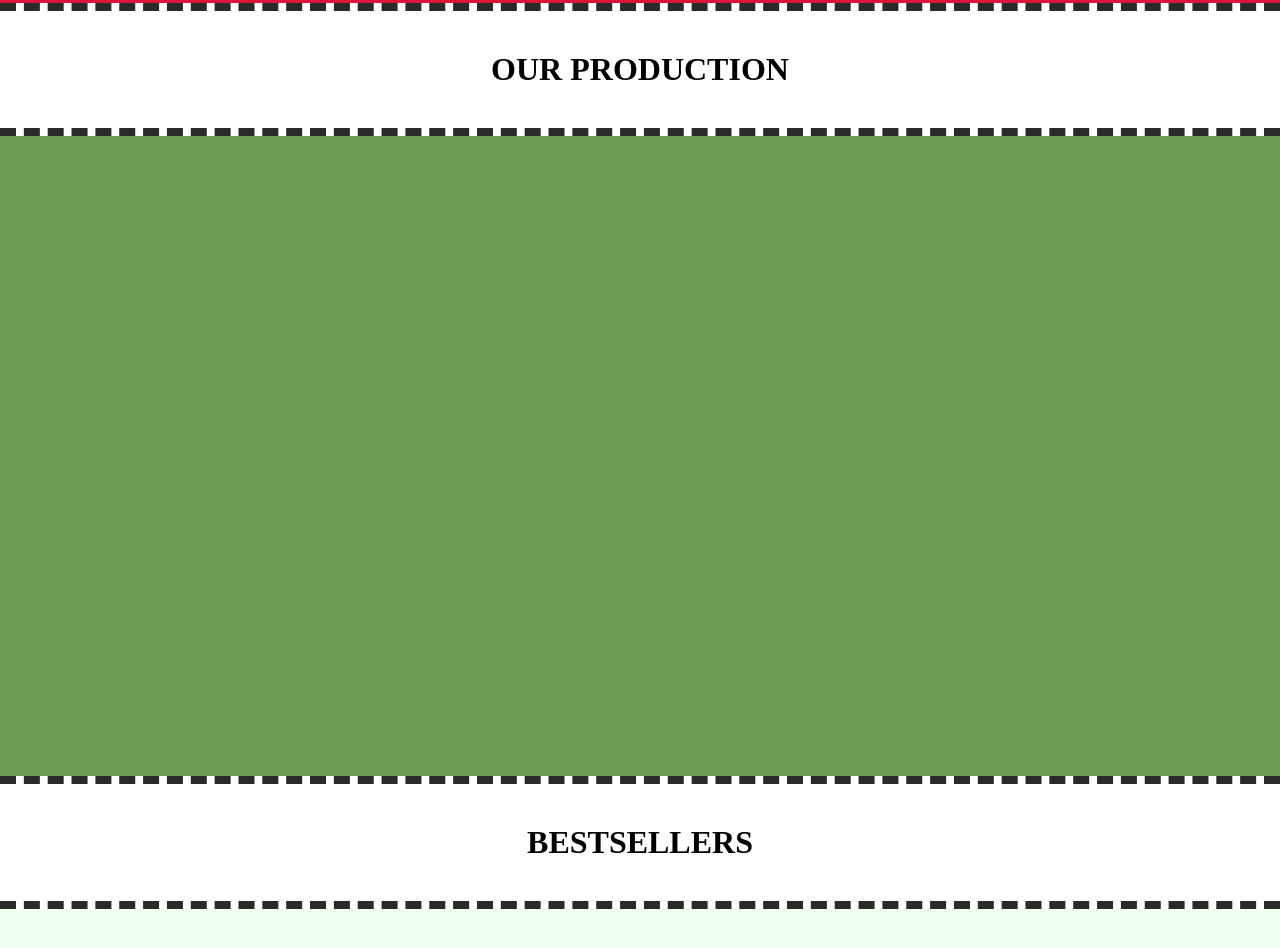
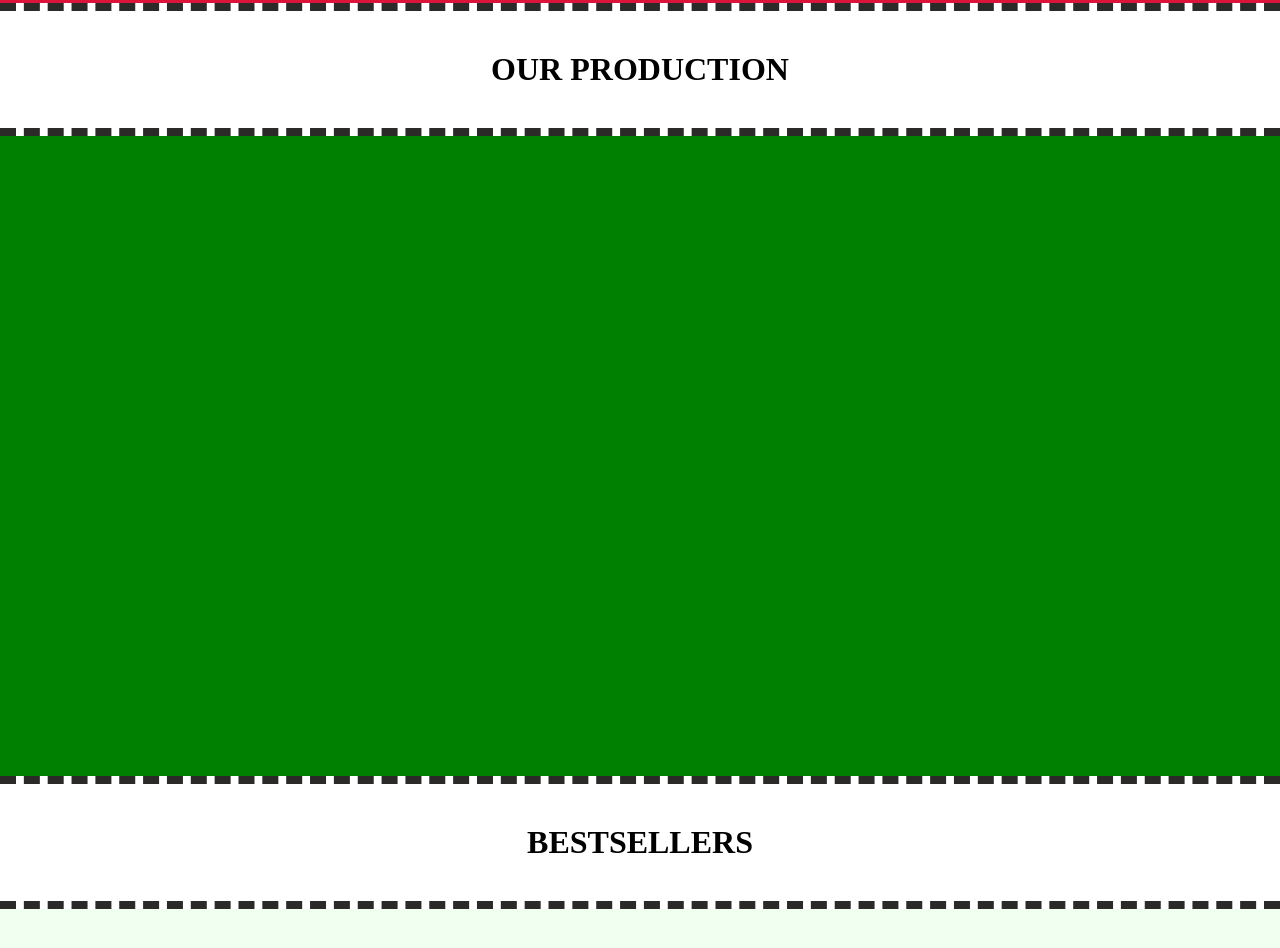
Before and after one commit to RickardTimergalejevs/VitaJuiceShop, a plain HTML site: page Client/index.html in a window 1280 px wide. Shown: the part 797-1745 px from the top of the page. Drawn offline with Linux system fonts and the light colour scheme; no server answers.

Commit message:
Some style

```diff
--- a/Client/style.css
+++ b/Client/style.css
@@ -61,7 +61,8 @@ h1 {
 }
 
 .green-container {
-    background-image: url(/Client/img/green.png);
+    /* background-image: url(/Client/img/green.png); */
+    background-color: green;
     height: 80vh;
 }
 
```
